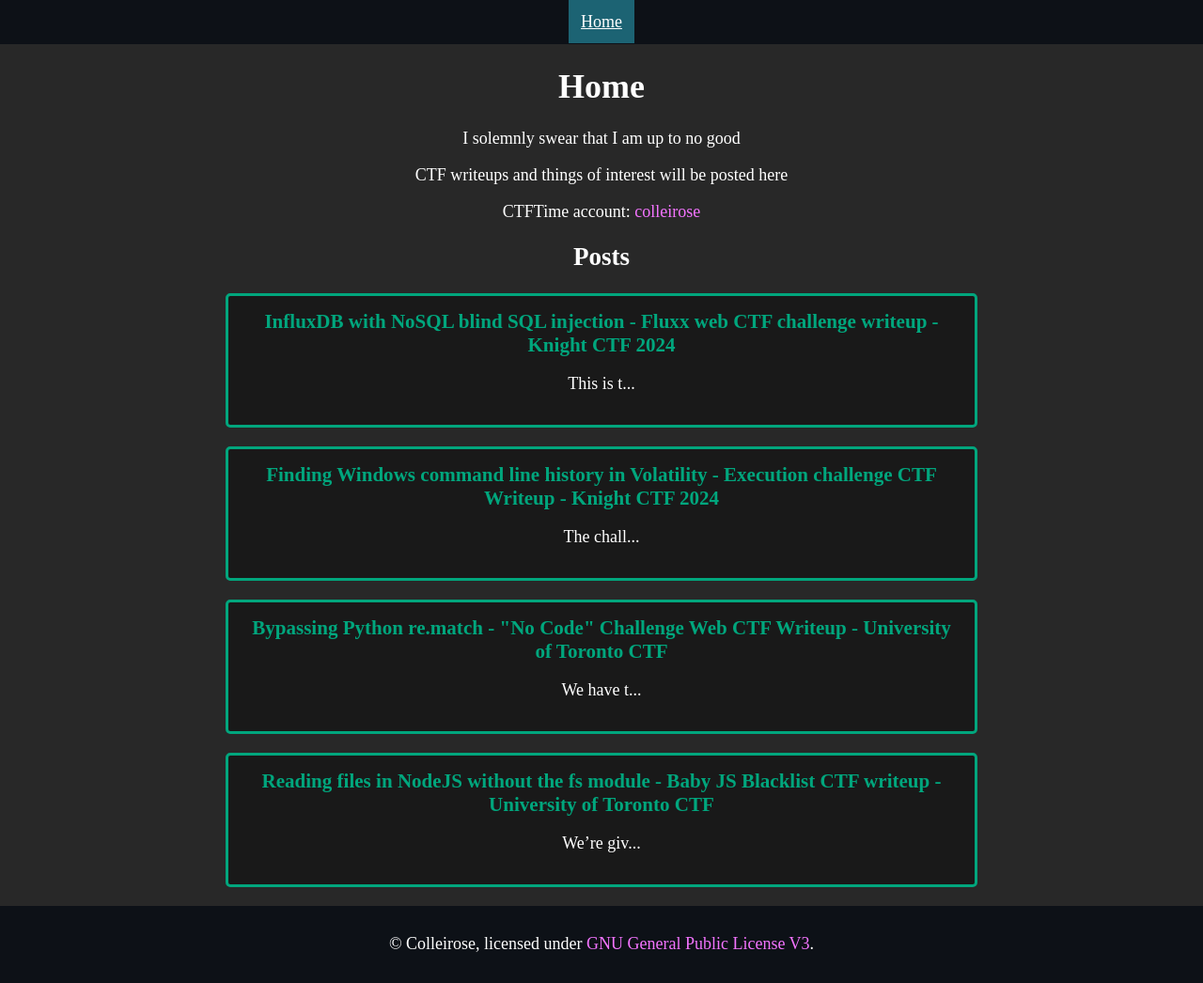
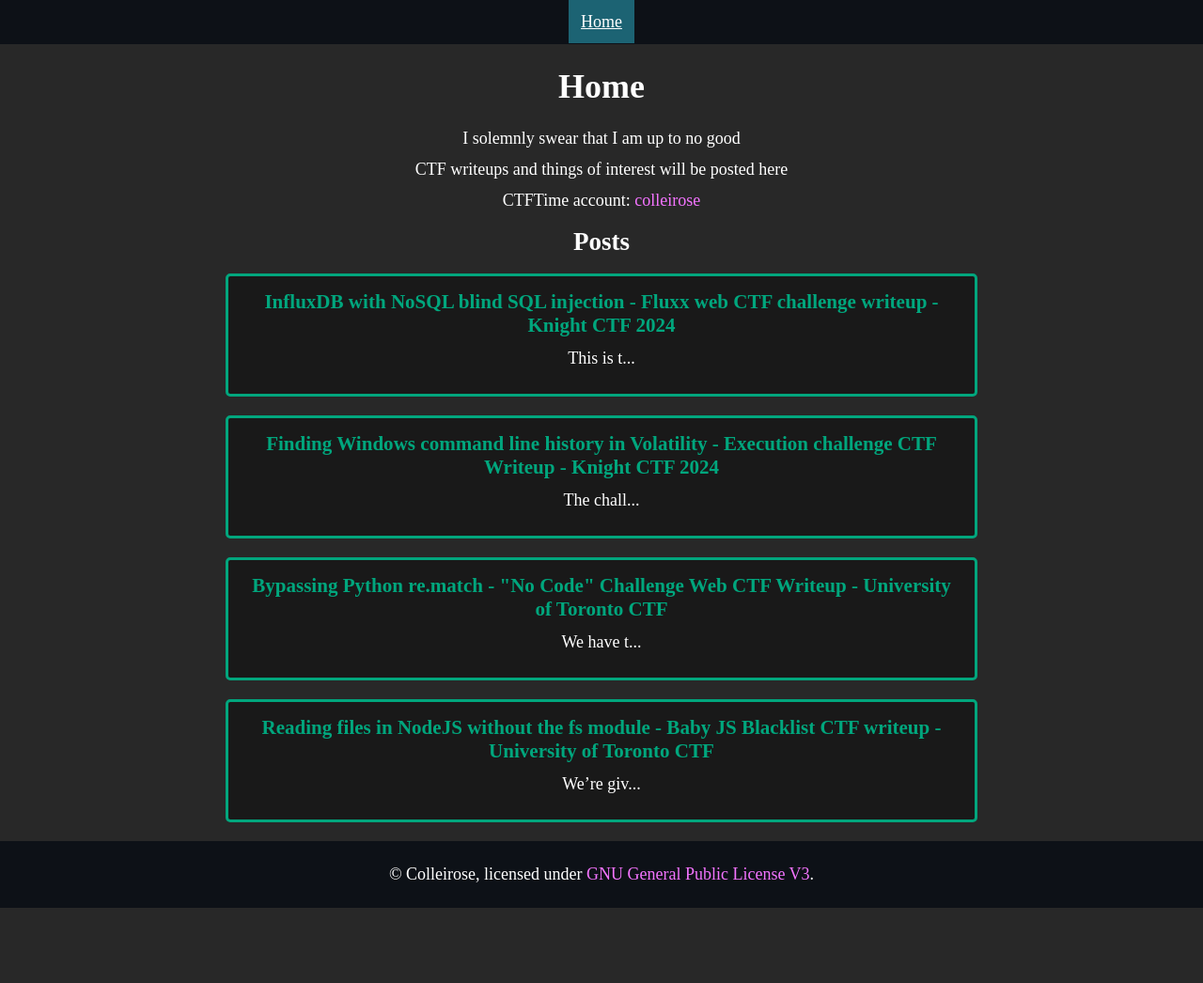
Before and after one commit to colleirose/colleirose.github.io, a Jekyll site: the page built from index.html, in a window 1280 px wide. Shown: the whole page at 94% size. Built offline with Jekyll 4.4.1, drawn with Linux system fonts in a browser that asks for light colours; after the commit the page ends 966 px from its top, so only the background shows below that.

Commit message:
add margin for h1-h6 and p tags

```diff
--- a/_layouts/default.html
+++ b/_layouts/default.html
@@ -19,6 +19,10 @@ layout: compress
           color: white;
           line-height: unset;
           font-size: 18px;
+      }
+
+      h1, h2, h3, h4, h5, h6, p {
+        margin: 0.67em 0;
       }
 
       html {
```
